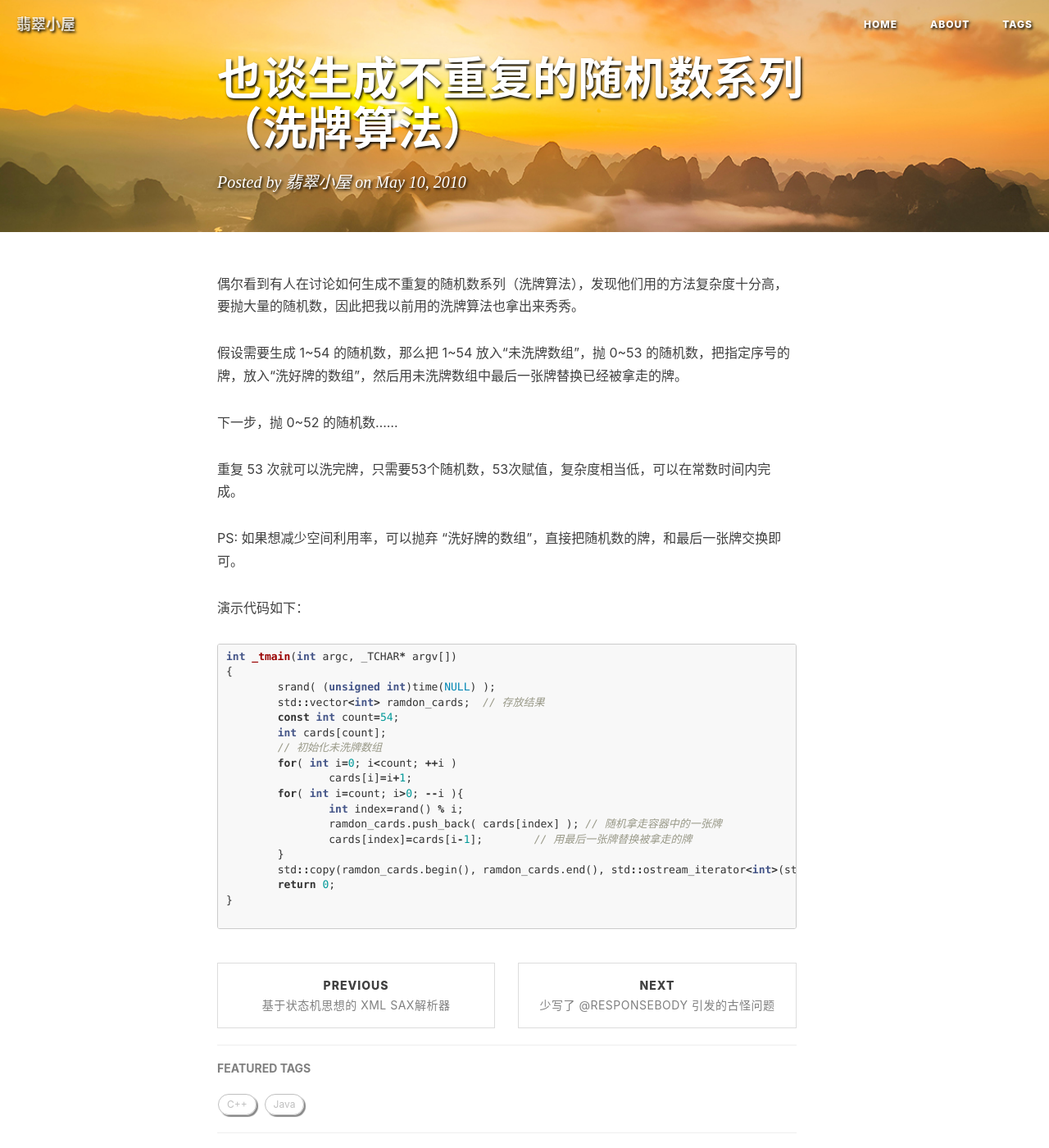
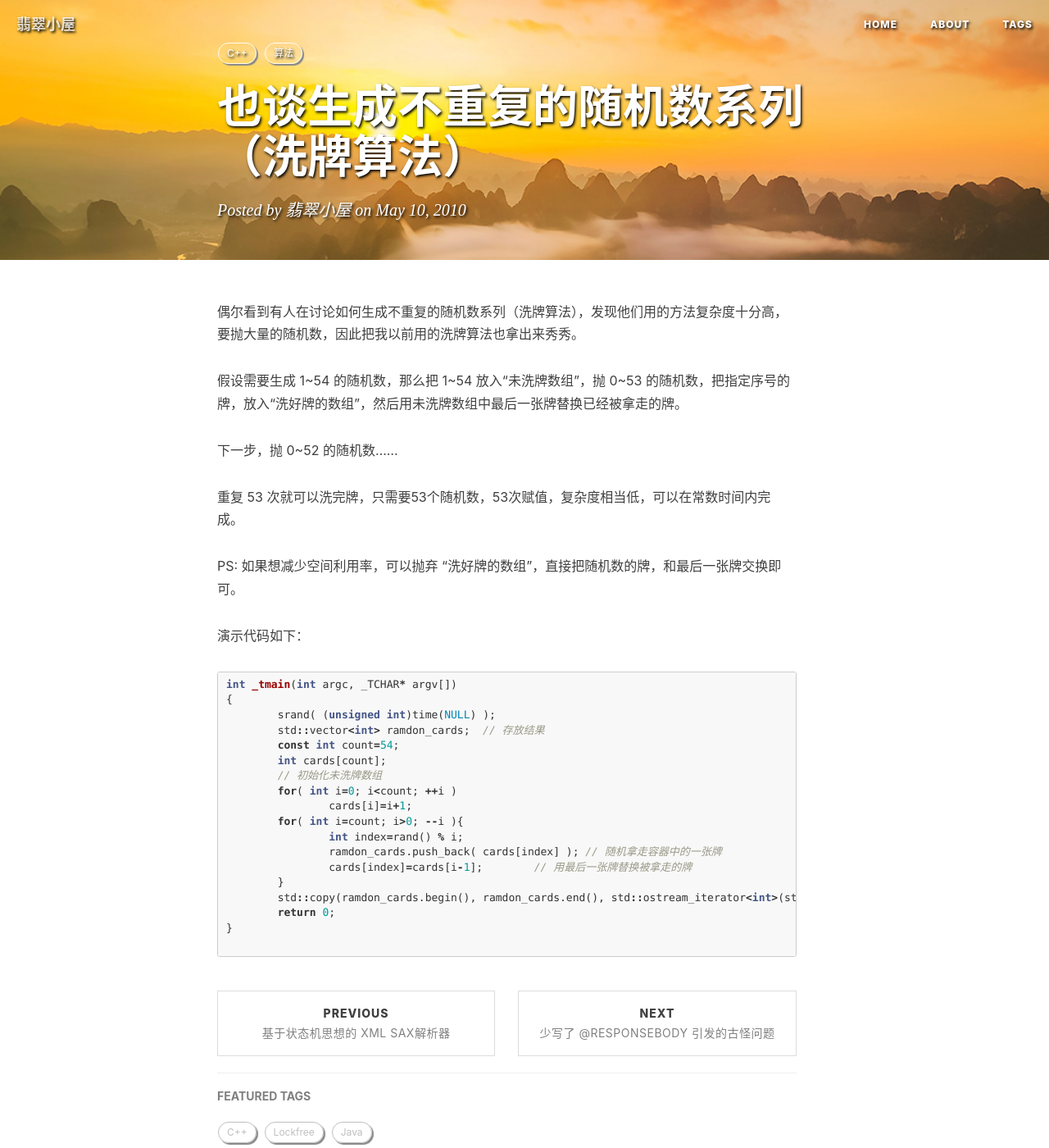
Before and after one commit to jadedrip/jadedrip.github.io, a Jekyll site: the page built from _posts/2010-05-10-shuffle.md, in a window 1280 px wide and 1400 px high. Shown: the whole window at 82% size. Built offline with Jekyll 4.4.1, drawn with Linux system fonts in a browser that asks for light colours; nearby versions of some CDN libraries; comment, search, counter and statistics services are not loaded.

Commit message:
优化下 tag

```diff
--- a/_posts/2010-05-10-shuffle.md
+++ b/_posts/2010-05-10-shuffle.md
@@ -1,7 +1,9 @@
 ---
 title: 也谈生成不重复的随机数系列（洗牌算法）
 layout: post
-tags: []
+tags:
+  - C++
+  - 算法
 category: Uncategoried
 ---
 偶尔看到有人在讨论如何生成不重复的随机数系列（洗牌算法），发现他们用的方法复杂度十分高，要抛大量的随机数，因此把我以前用的洗牌算法也拿出来秀秀。
```
Also changed, not shown: _posts/2008-03-17-only56.md (+3 -1 lines), _posts/2008-04-07-xml-sax.md (+1 -1 lines).
